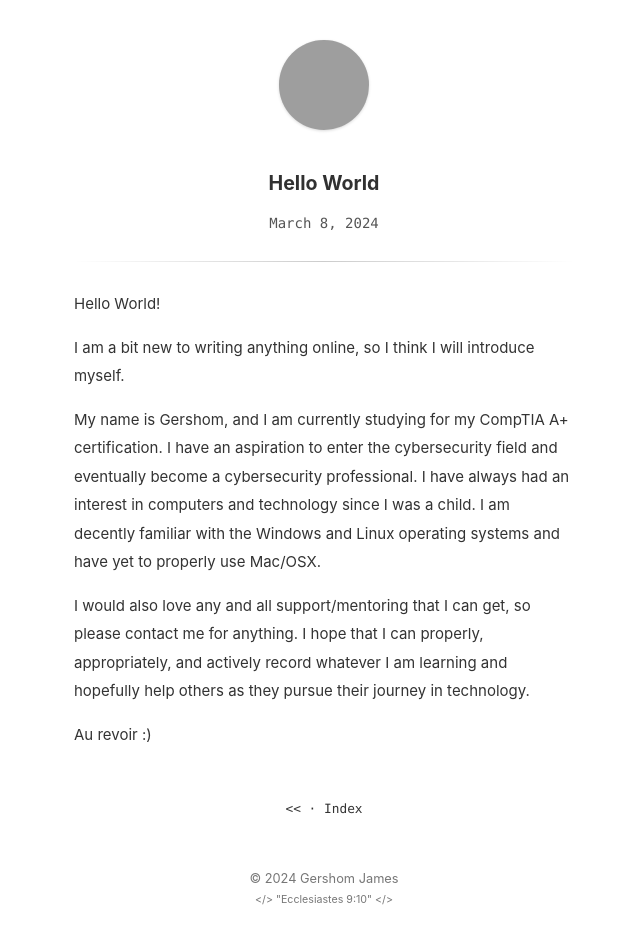
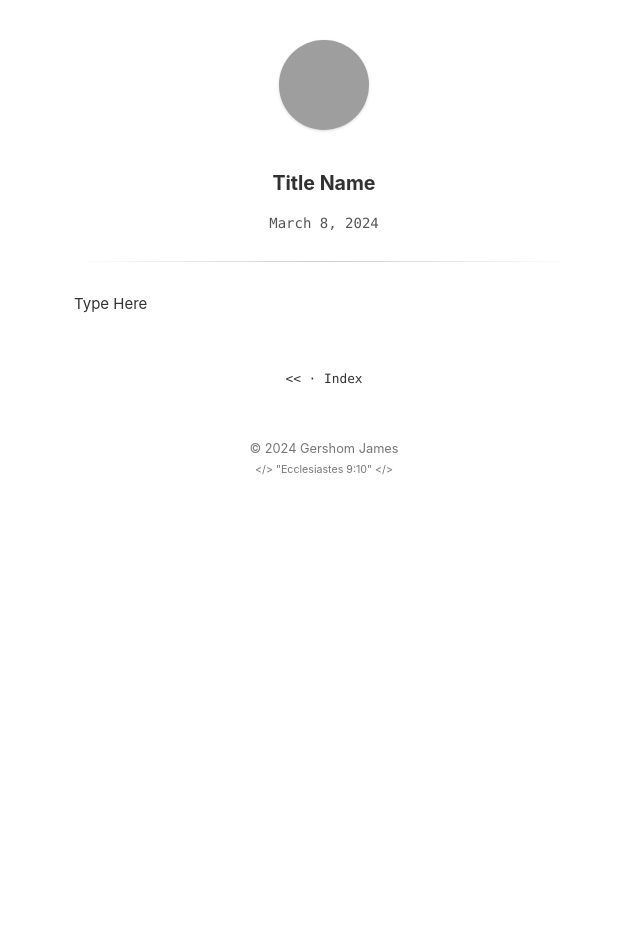
Before and after one commit to thebookofrecords/thebookofrecords.github.io, a Jekyll site: the page built from _posts/2024-3-8-hello-world.md, in a window 1280 px wide. Shown: the whole page, without its empty margins (316-956 px from the left). Built offline with Jekyll 4.4.1, drawn with Linux system fonts in a browser that asks for light colours; after the commit the page ends 900 px from its top, so only the background shows below that; grey boxes are pictures that could not be loaded.

Commit message:
Update 2024-3-8-hello-world.md

```diff
--- a/_posts/2024-3-8-hello-world.md
+++ b/_posts/2024-3-8-hello-world.md
@@ -1,13 +1,6 @@
 ---
-title: Hello World
+title: Title Name
 updated: 2024-3-8 00:12
 ---
-Hello World!
 
-I am a bit new to writing anything online, so I think I will introduce myself.
-
-My name is Gershom, and I am currently studying for my CompTIA A+ certification. I have an aspiration to enter the cybersecurity field and eventually become a cybersecurity professional. I have always had an interest in computers and technology since I was a child. I am decently familiar with the Windows and Linux operating systems and have yet to properly use Mac/OSX.
-
-I would also love any and all support/mentoring that I can get, so please contact me for anything. I hope that I can properly, appropriately, and actively record whatever I am learning and hopefully help others as they pursue their journey in technology.
-
-Au revoir :)
+Type Here
```
